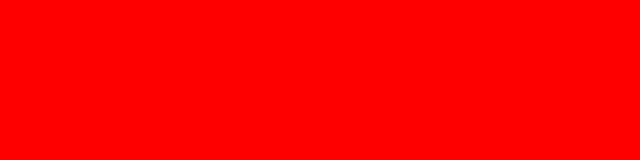
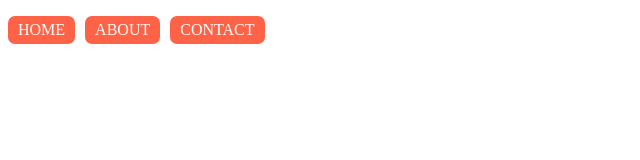
Before and after one commit to psoyeongg/css-Layout, a website built with Vite: page index.html in a window 1280 px wide. Shown: the whole page, without its empty margins (0-640 px from the left). Built offline with nearby package versions, Linux system fonts and the light colour scheme.

Commit message:
SCSS Nesting

```diff
--- a/index.html
+++ b/index.html
@@ -6,5 +6,17 @@
     <link rel="stylesheet" href="/styles/style.scss" />
     <title>CSS Layout Masterclass</title>
   </head>
-  <body></body>
+  <body>
+    <ul>
+      <li>
+        <a href="#">Home</a>
+      </li>
+      <li>
+        <a href="#">About</a>
+      </li>
+      <li>
+        <a href="#">Contact</a>
+      </li>
+    </ul>
+  </body>
 </html>
--- a/styles/style.scss
+++ b/styles/style.scss
@@ -1,9 +1,31 @@
-$bgColor: red;
-
-body {
-  background-color: $bgColor;
-  padding: 0;
-  margin: 0;
+boby {
   font-family: system-ui, -apple-system, BlinkMacSystemFont, "Segoe UI", Roboto,
     Oxygen, Ubuntu, Cantarell, "Open Sans", "Helvetica Neue", sans-serif;
 }
+
+ul {
+  list-style-type: none;
+  padding: 0;
+  display: flex;
+  gap: 10px;
+
+  li {
+    background-color: tomato;
+    color: white;
+    padding: 5px 10px;
+    border-radius: 7px;
+
+    &:hover {
+      opacity: 0.8;
+      a {
+        color: gray;
+      }
+    }
+
+    a {
+      text-decoration: none;
+      color: white;
+      text-transform: uppercase;
+    }
+  }
+}
```
